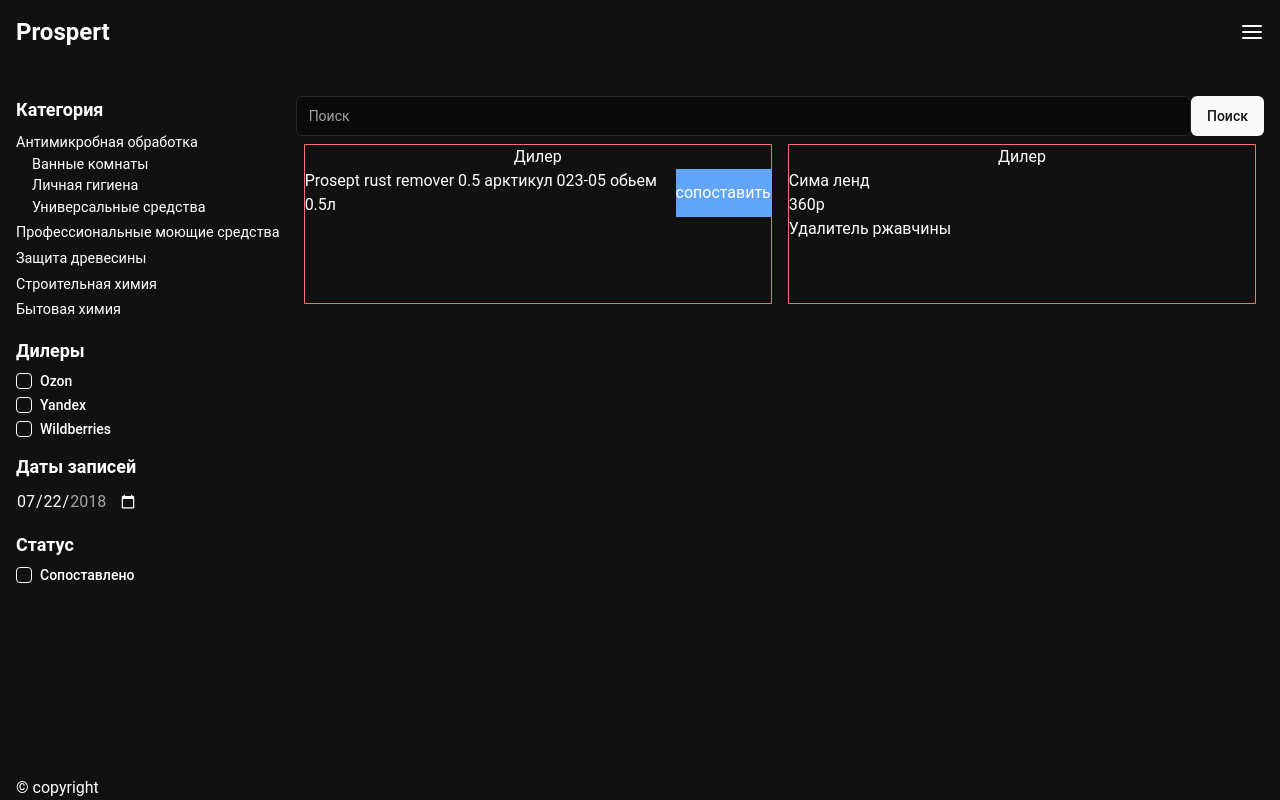
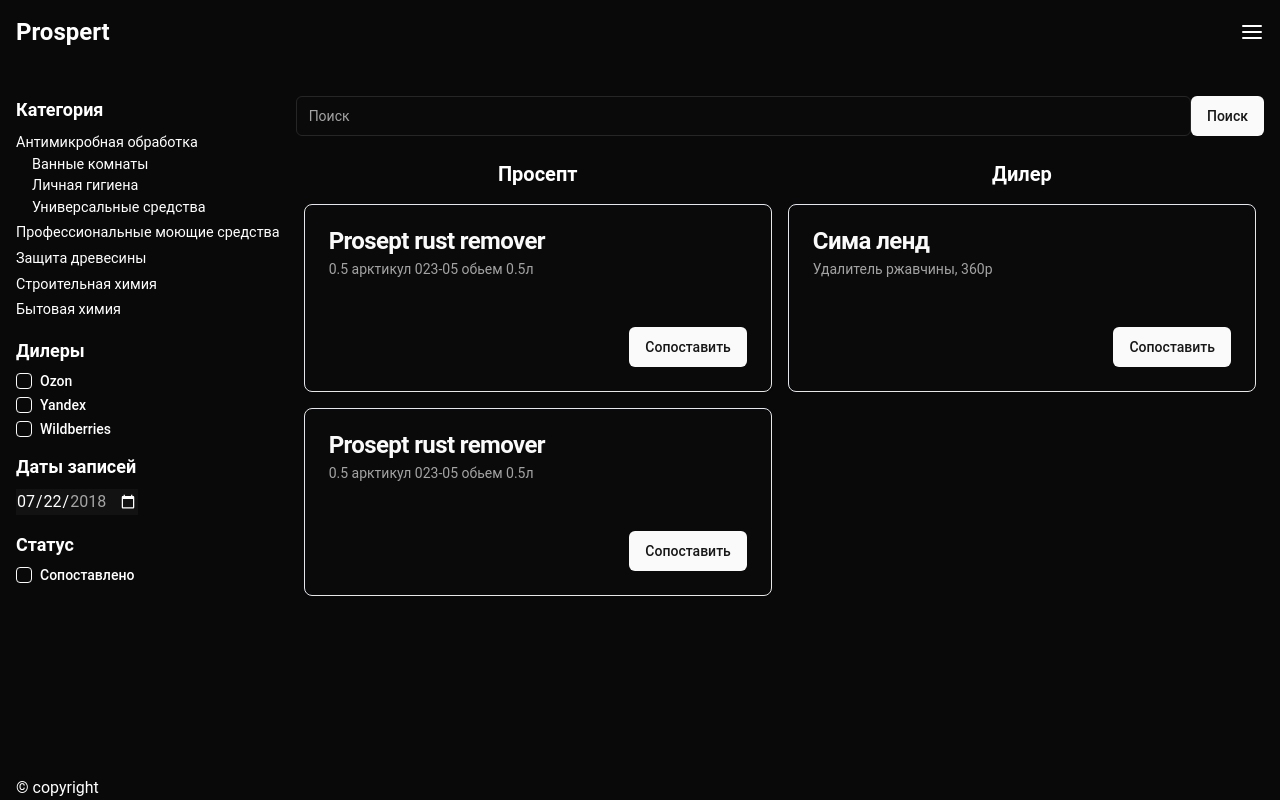
Before and after one commit to ImreTot/prosept_compare_service, a React (Vite) app in the folder frontend/: page / in a window 1280 px wide. Built offline with nearby package versions, Linux system fonts and the light colour scheme.

Commit message:
feat: finish cards

```diff
--- a/frontend/src/components/List.tsx
+++ b/frontend/src/components/List.tsx
@@ -1,12 +1,40 @@
+import {
+  Card,
+  CardContent,
+  CardDescription,
+  CardFooter,
+  CardHeader,
+  CardTitle,
+} from "@/components/ui/card"
+import { Button } from "./ui/button"
+
 const List = () => {
   return (
-    <div className="p-2 ">
-      <div className="border border-red-400 h-40">
-        <h2 className="text-center">Дилер</h2>
-        <div className="flex justify-between">
-          <p>Prosept rust remover 0.5 арктикул 023-05 обьем 0.5л</p>
-          <button type="button" className="bg-blue-400">сопоставить</button>
-        </div>
+    <div className="p-2">
+      <h2 className="text-center text-xl font-bold my-4">Просепт</h2>
+      <div className="h-40 grid gap-4">
+        <Card className="">
+          <CardHeader>
+            <CardTitle>Prosept rust remover</CardTitle>
+            <CardDescription>0.5 арктикул 023-05 обьем 0.5л</CardDescription>
+          </CardHeader>
+          <CardContent>
+          </CardContent>
+          <CardFooter className="flex justify-end">
+            <Button>Cопоставить</Button>
+          </CardFooter>
+        </Card>
+        <Card className="">
+          <CardHeader>
+            <CardTitle>Prosept rust remover</CardTitle>
+            <CardDescription>0.5 арктикул 023-05 обьем 0.5л</CardDescription>
+          </CardHeader>
+          <CardContent>
+          </CardContent>
+          <CardFooter className="flex justify-end">
+            <Button>Cопоставить</Button>
+          </CardFooter>
+        </Card>
       </div>
     </div>
   )
--- a/frontend/src/components/Visuals.tsx
+++ b/frontend/src/components/Visuals.tsx
@@ -1,18 +1,30 @@
+import {
+  Card,
+  CardContent,
+  CardDescription,
+  CardFooter,
+  CardHeader,
+  CardTitle,
+} from "@/components/ui/card"
+import { Button } from "./ui/button"
+
 const Visuals = () => {
   return (
-    // <div className="flex flex-col flex-1 justify-between p-2">
     <div className="flex-1 p-2">
-      <div className="border border-red-400 h-40">
-        <h2 className="text-center">Дилер</h2>
-        <p>Сима ленд</p>
-        <p>360р</p>
-        <p>Удалитель ржавчины</p>
+      <h2 className="text-center font-bold text-xl my-4">Дилер</h2>
+      <div className="h-40 gap-4 grid">
+        <Card className="">
+          <CardHeader>
+            <CardTitle>Сима ленд</CardTitle>
+            <CardDescription>Удалитель ржавчины, 360p</CardDescription>
+          </CardHeader>
+          <CardContent>
+          </CardContent>
+          <CardFooter className="flex justify-end">
+            <Button>Cопоставить</Button>
+          </CardFooter>
+        </Card>
       </div>
-      {/* <div className="flex items-center justify-evenly"> */}
-      {/* <button type="button" aria-label="да">Да</button> */}
-      {/* <button type="button" aria-label="нет">Нет</button> */}
-      {/* <button type="button" aria-label="отложить">Отложить</button> */}
-      {/* </div> */}
     </div>
   )
 }
--- a/frontend/tailwind.config.ts
+++ b/frontend/tailwind.config.ts
@@ -17,7 +17,7 @@ module.exports = {
     },
     extend: {
       colors: {
-        main: '#111',
+        main: '#090909',
         border: "hsl(var(--border))",
         input: "hsl(var(--input))",
         ring: "hsl(var(--ring))",
```
